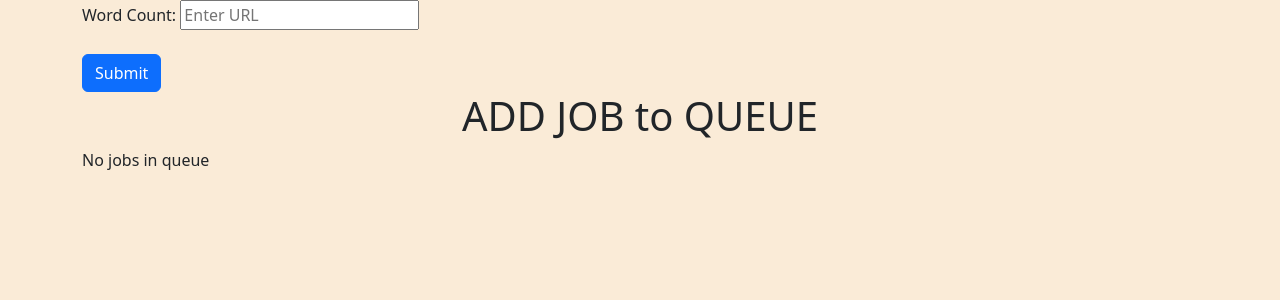
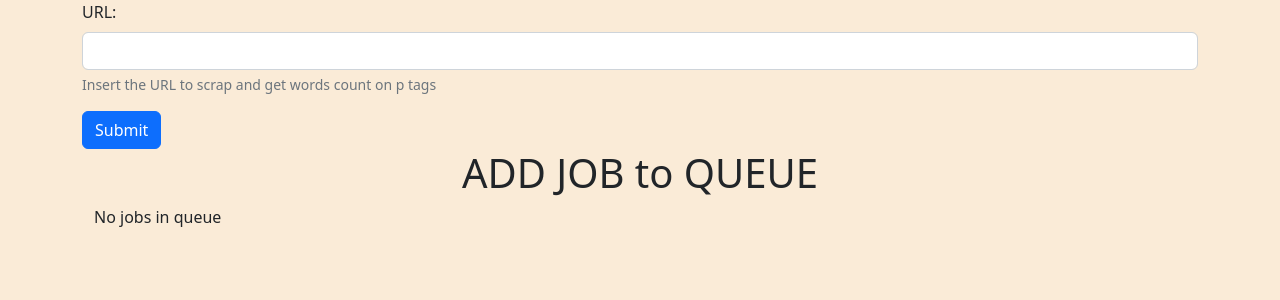
Before and after one commit to TEST-TASKS-COLLECTION/Scraping-on-Queue, a Flask app: page /add-task in a window 1280 px wide. Shown: the part 56-356 px from the top of the page. Run offline with Flask 2, Linux system fonts and the light colour scheme; data that the repository does not hold is empty.

Commit message:
Made the form more user-friendly

```diff
--- a/app/templates/add_task.html
+++ b/app/templates/add_task.html
@@ -2,16 +2,16 @@
 %} {% block body %}
 <div class="container">
   <form action="/add-task">
-    <label for="url">Word Count: </label>
-    <input type="text" name="url" id="url" placeholder="Enter URL" required />
-    <br>
+    <div class="mb-3">
+      <label for="url" class="form-label">URL: </label>
+      <input type="text" class="form-control" id="url" aria-describedby="emailHelp">
+      <div id="emailHelp" class="form-text">Insert the URL to scrap and get words count on p tags</div>
+    </div>
     {% if message %}
     <small id="emailHelp">{{ message }}</small>
     {% endif %}
-    <br>
     <button type="submit" class="btn btn-primary">Submit</button>
   </form>
-</div>
 
 <div class="container">
   <h1 style="text-align: center;">ADD JOB to QUEUE</h1>
```
